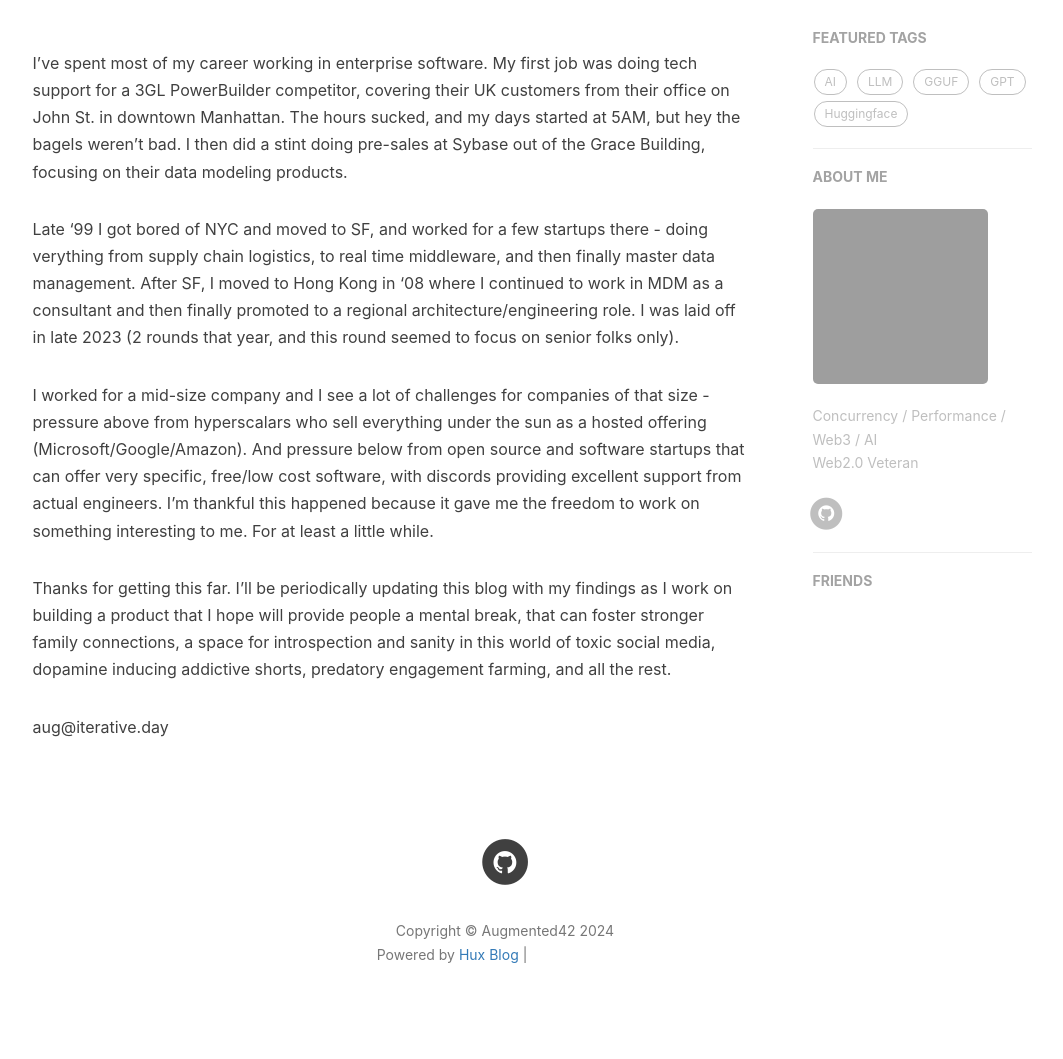
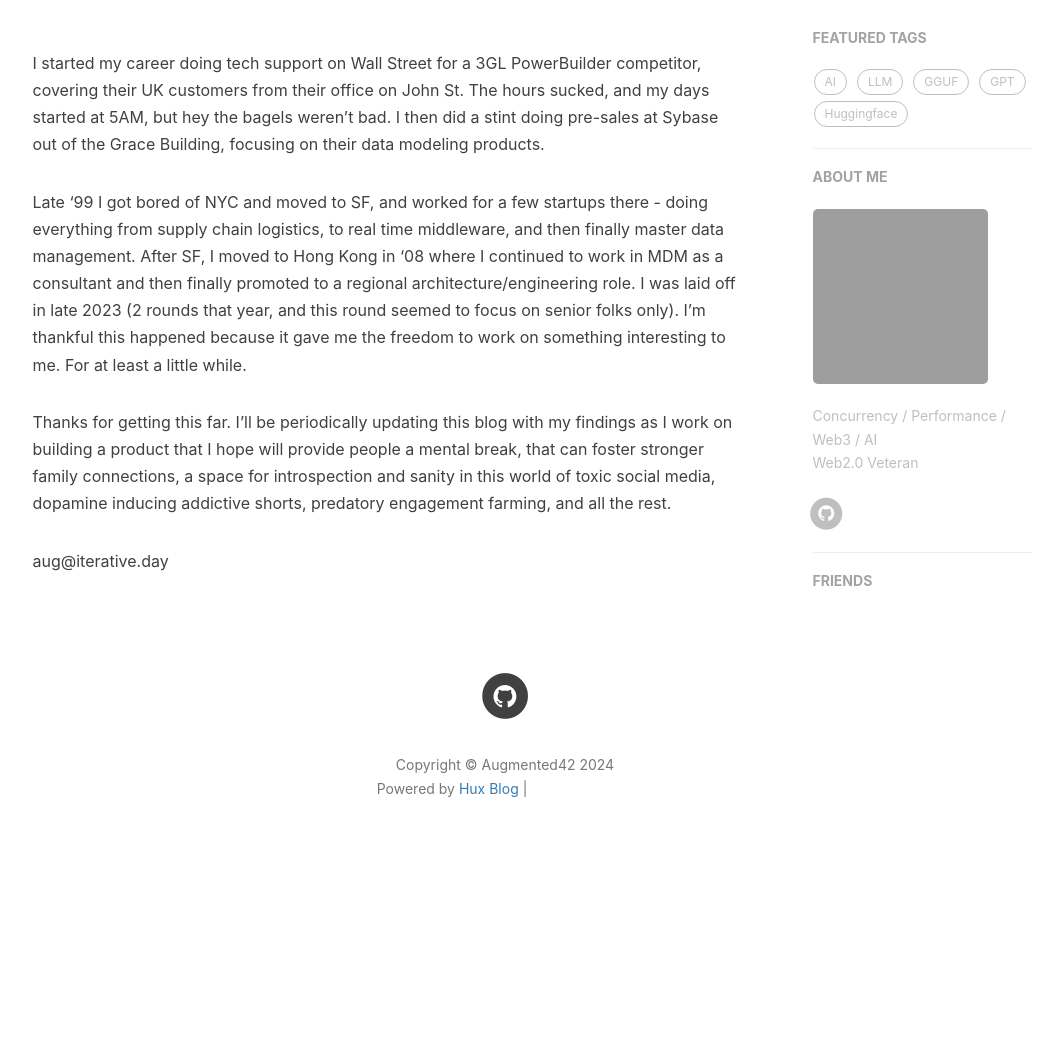
Before and after one commit to augchan42/augchan42.github.io, a Jekyll site: the page built from about.html, in a window 1280 px wide. Shown: the part 418-1477 px from the top of the page, without its empty margins (135-1198 px from the left). Built offline with Jekyll 4.4.1, drawn with Linux system fonts in a browser that asks for light colours; nearby versions of some CDN libraries; comment, search, counter and statistics services are not loaded; after the commit the page ends 1311 px from its top, so only the background shows below that; grey boxes are pictures that could not be loaded.

Commit message:
update about, cleanup photos

```diff
--- a/_includes/about/en.md
+++ b/_includes/about/en.md
@@ -1,9 +1,7 @@
-I've spent most of my career working in enterprise software.  My first job was doing tech support for a 3GL PowerBuilder competitor, covering their UK customers from their office on John St. in downtown Manhattan.  The hours sucked, and my days started at 5AM, but hey the bagels weren't bad.  I then did a stint doing pre-sales at Sybase out of the Grace Building, focusing on their data modeling products.
+I started my career doing tech support on Wall Street for a 3GL PowerBuilder competitor, covering their UK customers from their office on John St.  The hours sucked, and my days started at 5AM, but hey the bagels weren't bad.  I then did a stint doing pre-sales at Sybase out of the Grace Building, focusing on their data modeling products.
 
- Late '99 I got bored of NYC and moved to SF, and worked for a few startups there - doing verything from supply chain logistics, to real time middleware, and then finally master data management.  After SF, I moved to Hong Kong in '08
-where I continued to work in MDM as a consultant and then finally promoted to a regional architecture/engineering role.  I was laid off in late 2023 (2 rounds that year, and this round seemed to focus on senior folks only).
-
-I worked for a mid-size company and I see a lot of challenges for companies of that size - pressure above from hyperscalars who sell everything under the sun as a hosted offering (Microsoft/Google/Amazon).  And pressure below from open source and software startups that can offer very specific, free/low cost software, with discords providing excellent support from actual engineers.  I'm thankful this happened because it gave me the freedom to work on something interesting to me.  For at least a little while.
+Late '99 I got bored of NYC and moved to SF, and worked for a few startups there - doing everything from supply chain logistics, to real time middleware, and then finally master data management.  After SF, I moved to Hong Kong in '08
+where I continued to work in MDM as a consultant and then finally promoted to a regional architecture/engineering role.  I was laid off in late 2023 (2 rounds that year, and this round seemed to focus on senior folks only).  I'm thankful this happened because it gave me the freedom to work on something interesting to me.  For at least a little while.
 
 Thanks for getting this far.  I'll be periodically updating this blog with my findings as I work on building a product that I hope will provide people a mental break, that can foster stronger family connections, a space for introspection and sanity in this world of
 toxic social media, dopamine inducing addictive shorts, predatory engagement farming, and all the rest.
--- a/about.html
+++ b/about.html
@@ -2,7 +2,7 @@
 layout: page
 title: "About"
 description: "\"The noblest pleasure is the joy of understanding\""
-header-img: "img/hosermage_a_hackers_desk_in_1980s_hong_kong._manga_style_--ar_1_97440a67-588c-43e7-822c-975d79fde44f.png"
+header-img: "img/hosermage_a_hackers_desk_from_1980s_hong_kong_but_whats_being_7d210b39-d5bb-4f35-b46e-f4f802ee4e32_3.png"
 header-mask: 0.3
 multilingual: true
 ---
```
Also changed, not shown: 11 other files.
